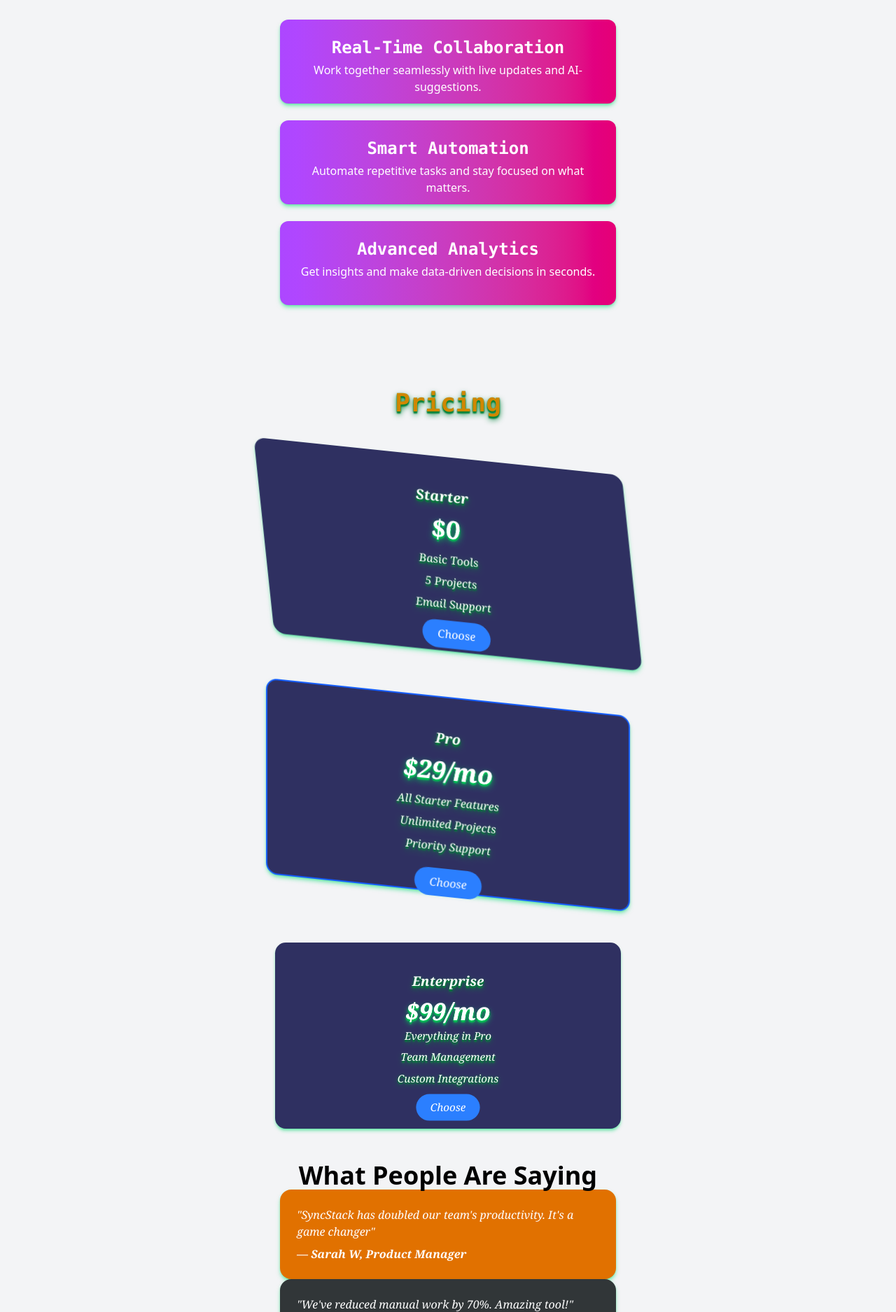
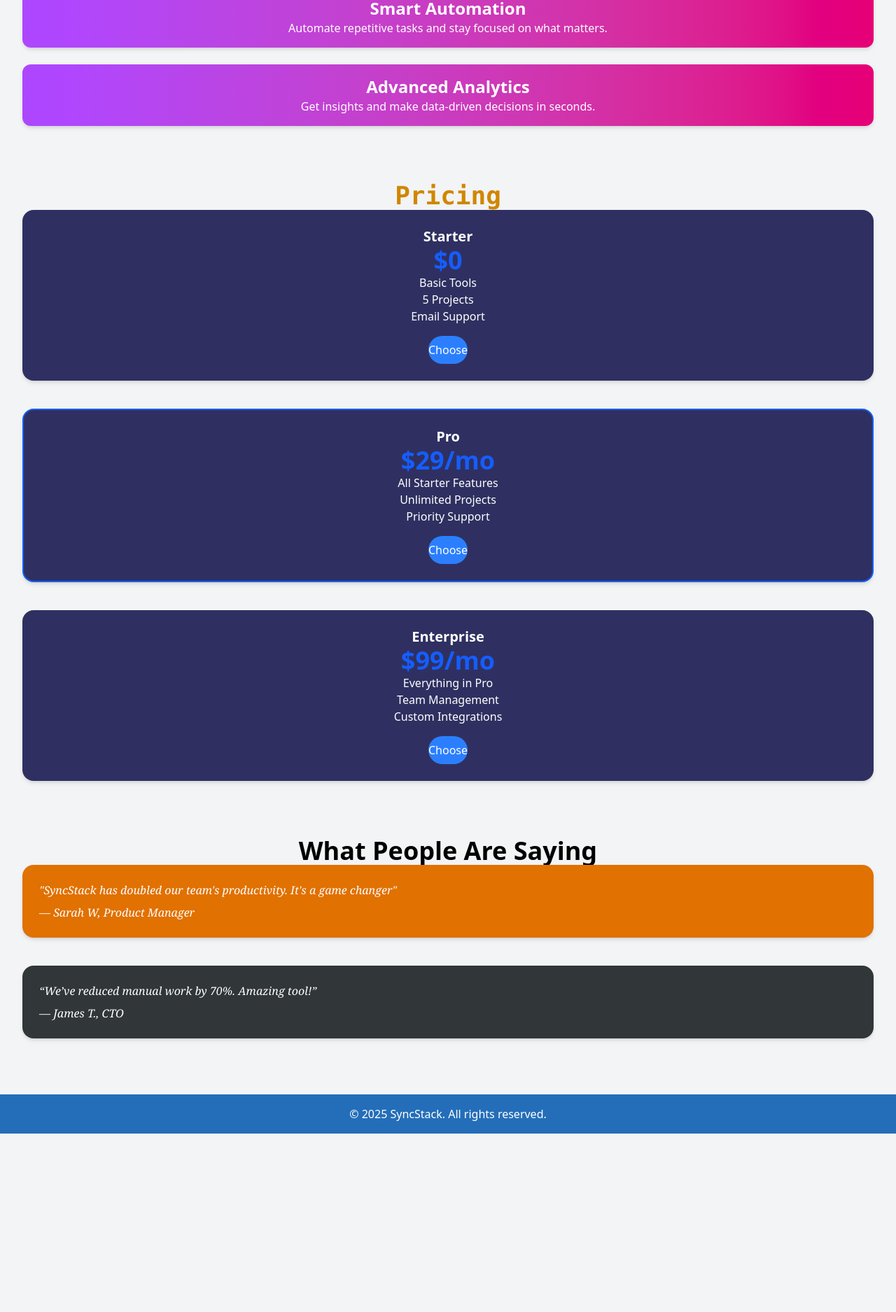
Before and after one commit to Paddy-coy/Galaxy_Landing_Page, a plain HTML site: page index.html in a window 1280 px wide. Shown: the part 540-2415 px from the top of the page at 70% size. After the commit the page ends 2160 px from the top, so only its background shows below. Drawn offline with Linux system fonts and the light colour scheme; a script that the page names is missing.

Commit message:
Fixed final bug

```diff
--- a/index.html
+++ b/index.html
@@ -5,100 +5,147 @@
   <meta name="viewport" content="width=device-width, initial-scale=1.0"/>
   <title>Galaxy Landing Page</title>
   <script src="index.js" defer></script>
-  <link rel="stylesheet" href="output.css">
+  <link rel="stylesheet" href="output.css" />
+
+  <style>
+    /* Responsive Typography and Button Widths */
+    @media (max-width: 360px) {
+      h1 {
+        font-size: 1.25rem;
+      }
+      button {
+        width: 8rem;
+      }
+    }
+
+    @media (max-width: 420px) {
+      h1 {
+        font-size: 1.5rem;
+      }
+      button {
+        width: 9rem;
+      }
+    }
+
+    @media (max-width: 640px) {
+      h1 {
+        font-size: 1.75rem;
+      }
+      button {
+        min-width: 10rem;
+      }
+    }
+  </style>
 </head>
+
 <body class="bg-gray-100 overflow-x-hidden">
 
-  <!-- The NavBar -->
+  <!-- Navbar -->
   <header class="bg-white w-full">
-    <div class="flex flex-col sm:flex-row">
-      <h2 class="text-blue-700 text-2xl font-bold tracking-wider p-2 sm:relative sm:top-4 xl:ms-16">SynStack</h2>
-      <nav class="sm:self-center">
-       <ul class="flex flex-col items-end gap-2 pr-4 pb-2 sm:flex-row sm:justify-end sm:me-10 sm:gap-4 sm:relative sm:bottom-6 lg:justify-center xl:justify-end">
-        <li><a href="" class="text-sm hover:text-blue-500 sm:text-amber-600 sm:text-xl sm:font-bold sm:text-shadow-lg sm:text-shadow-green-700/70">Features</a></li>
-        <li><a href="" class="text-sm hover:text-blue-500 sm:text-xl sm:text-amber-600 sm:font-bold sm:text-shadow-lg sm:text-shadow-green-700/70">Pricing</a></li>
-        <li><a href="" class="text-sm hover:text-blue-500 sm:text-xl sm:text-amber-600 sm:font-bold sm:text-shadow-lg sm:text-shadow-green-700/70 xl:me-20">Testimonial</a></li>
+    <div class="flex justify-between items-center p-4 xl:px-16">
+      <h2 class="text-blue-700 text-2xl font-bold tracking-wider">SynStack</h2>
+      <nav>
+        <ul class="flex gap-6 text-sm lg:justify-center xl:justify-end">
+          <li><a href="#" class="hover:text-blue-500 sm:text-amber-600 sm:text-xl sm:font-bold">Features</a></li>
+          <li><a href="#" class="hover:text-blue-500 sm:text-amber-600 sm:text-xl sm:font-bold">Pricing</a></li>
+          <li><a href="#" class="hover:text-blue-500 sm:text-amber-600 sm:text-xl sm:font-bold xl:me-20">Testimonial</a></li>
         </ul>
       </nav>
     </div>
   </header>
 
-  <main>
+  <main class="px-4 lg:px-20">
 
-    <!-- Introductory Page -->
-    <div class="text-center px-4">
-      <h1 class="text-2xl font-bold mt-14 w-full xl:text-5xl xl:mb-10">Supercharge your team with AI</h1>
-      <h3 class="mt-5 xl:text-2xl text-purple-600/50 font-serif">The ultimate productivity tool for modern teams</h3>
-      <button class="bg-blue-500 p-2 w-28 rounded-3xl text-white mx-auto mt-10 cursor-pointer sm:min-w-40 sm:p-3 hover:bg-green-600 shadow-2xl shadow-blue-600 transition delay-2000 duration-5000 ease-in-out hover:animate-bounce">Get Started</button>
-    </div>
+    <!-- Hero Section -->
+    <section class="text-center mt-14">
+      <h1 class="text-2xl xl:text-5xl font-bold mb-4">Supercharge your team with AI</h1>
+      <h3 class="text-purple-600/50 font-serif xl:text-2xl mb-8">The ultimate productivity tool for modern teams</h3>
+      <button class="bg-blue-500 text-white rounded-3xl px-6 py-2 hover:bg-green-600 shadow-md hover:animate-bounce transition duration-2000 delay-1000 ease-in-out cursor-pointer shadow-blue-400">Get Started</button>
+    </section>
 
-    <article class="px-4 pb-20 flex flex-col gap-6 items-center sm:items-stretch sm:ps-10">
-      <h2 class="pt-20 text-center text-3xl font-bold sm:text-shadow-lg sm:text-shadow-green-700 sm:text-yellow-600 sm:font-mono sm:text-4xl lg:mb-5">Features</h2>
+    <!-- Features Section -->
+    <section class="mt-20">
+      <h2 class="text-3xl font-bold text-center mb-10 sm:text-yellow-600 sm:font-mono sm:text-4xl">Features</h2>
 
-      <div class="bg-white w-full max-w-[500px] p-4 rounded-xl sm:w-120 sm:h-30 sm:mx-auto sm:bg-gradient-to-r sm:from-purple-500 sm:to-pink-600 sm:text-white sm:shadow-green-400/50 sm:shadow-md">
-        <h2 class="font-bold font-mono text-2xl pt-2 pb-1 sm:text-center">Real-Time Collaboration</h2>
+      <div class="grid gap-6 sm:grid-cols-1 px-4">
+        <div class="bg-white sm:bg-gradient-to-r sm:from-purple-500 sm:to-pink-600 text-black sm:text-white rounded-xl shadow-md p-4">
+          <h3 class="font-bold text-2xl sm:text-center">Real-Time Collaboration</h3>
           <p class="sm:text-center">Work together seamlessly with live updates and AI-suggestions.</p>
         </div>
 
-      <div class="bg-white w-full max-w-[500px] p-4 rounded-xl sm:w-120 sm:h-30 sm:mx-auto sm:bg-gradient-to-r sm:from-purple-500 sm:to-pink-600 sm:text-white sm:shadow-green-400/50 sm:shadow-md">
-        <h2 class="font-bold font-mono text-2xl pt-2 pb-1 sm:text-center">Smart Automation</h2>
+        <div class="bg-white sm:bg-gradient-to-r sm:from-purple-500 sm:to-pink-600 text-black sm:text-white rounded-xl shadow-md p-4">
+          <h3 class="font-bold text-2xl sm:text-center">Smart Automation</h3>
           <p class="sm:text-center">Automate repetitive tasks and stay focused on what matters.</p>
         </div>
 
-      <div class="bg-white w-full max-w-[500px] p-4 rounded-xl sm:w-120 sm:h-30 sm:mx-auto sm:bg-gradient-to-r sm:from-purple-500 sm:to-pink-600 sm:text-white sm:shadow-green-400/50 sm:shadow-md">
-        <h2 class="font-bold font-mono text-2xl pt-2 pb-1 sm:text-center">Advanced Analytics</h2>
+        <div class="bg-white sm:bg-gradient-to-r sm:from-purple-500 sm:to-pink-600 text-black sm:text-white rounded-xl shadow-md p-4">
+          <h3 class="font-bold text-2xl sm:text-center">Advanced Analytics</h3>
           <p class="sm:text-center">Get insights and make data-driven decisions in seconds.</p>
         </div>
-    </article>
-
-    <section class="px-4 flex flex-col gap-6 items-center sm:items-stretch">
-      <h2 class="mt-10 text-center text-3xl font-bold mb-8 sm:text-shadow-lg sm:text-shadow-green-700 sm:text-yellow-600 sm:font-mono sm:text-4xl">Pricing</h2>
-
-      <div class="bg-white w-full max-w-[500px] p-6 text-center rounded-2xl sm:w-130 sm:bg-[#2F3061] sm:text-white sm:italic sm:font-serif sm:h-70 sm:mx-auto sm:text-shadow-lg sm:text-shadow-green-700 sm:shadow-green-400/50 sm:shadow-md sm:skew-6 sm:hover:translate-x-1.5 sm:hover:bg-blue-700 sm:transition sm:duration-5000 sm:delay-2000 ease-in-out sm:mb-10">
-        <p class="font-bold text-xl pt-5 pb-3">Starter</p>
-        <p class="text-blue-600 brightness-150 font-bold text-4xl pb-2 sm:text-white">$0</p>
-        <p class="leading-8">Basic Tools</p>
-        <p class="leading-8">5 Projects</p>
-        <p class="leading-8">Email Support</p>
-        <button class="bg-blue-500 p-2 w-24 rounded-3xl text-white mx-auto mt-2 cursor-pointer">Choose</button>
-      </div>
-
-      <div class="bg-blue-200 w-full max-w-[500px] p-6 text-center rounded-2xl border-2 border-blue-600 sm:bg-[#2F3061] sm:text-white sm:italic sm:font-serif sm:h-70 sm:mx-auto sm:w-130 sm:text-shadow-lg sm:text-shadow-green-700 sm:shadow-green-400/50 sm:shadow-md sm:skew-y-6 hover:translate-y-2.5 sm:mb-10 sm:hover:bg-blue-700 sm:transition sm:duration-5000 sm:delay-2000 ease-in-out">
-        <p class="font-bold text-xl pt-5 pb-3">Pro</p>
-        <p class="text-blue-600 brightness-150 font-bold text-4xl pb-2 sm:text-white">$29/mo</p>
-        <p class="leading-8">All Starter Features</p>
-        <p class="leading-8">Unlimited Projects</p>
-        <p class="leading-8">Priority Support</p>
-        <button class="bg-blue-500 p-2 w-24 rounded-3xl text-white mx-auto mt-4 mb-4 cursor-pointer">Choose</button>
-      </div>
-
-      <div class="bg-white w-full max-w-[500px] p-6 text-center rounded-2xl sm:bg-[#2F3061] sm:text-white sm:italic sm:font-serif sm:h-70 sm:mx-auto sm:w-130 sm:text-shadow-lg sm:text-shadow-green-700 sm:shadow-green-400/50 sm:shadow-md sm:scale-95 sm:hover:bg-blue-700 sm:transition sm:duration-5000 sm:delay-2000 ease-in-out hover:-translate-y-2.5">
-        <p class="font-bold text-xl pt-5 pb-3">Enterprise</p>
-        <p class="text-blue-600 brightness-150 font-bold text-4xl sm:text-white">$99/mo</p>
-        <p class="leading-8">Everything in Pro</p>
-        <p class="leading-8">Team Management</p>
-        <p class="leading-8">Custom Integrations</p>
-        <button class="bg-blue-500 p-2 w-24 rounded-3xl text-white mx-auto mt-2 cursor-pointer">Choose</button>
       </div>
     </section>
 
-    <div class="px-4">
-      <h2 class="mt-10 text-4xl font-bold text-center">What People Are Saying</h2>
-      <div class="mt-8 bg-white w-full max-w-[500px] p-6 mx-auto rounded-2xl sm:bg-amber-600 sm:text-white sm:w-120 sm:italic sm:font-serif sm:shadow-green-400/50 sm:shadow-md">
+    <!-- Pricing Section -->
+    <section class="mt-20">
+      <h2 class="text-3xl font-bold text-center mb-10 sm:text-yellow-600 sm:font-mono sm:text-4xl">Pricing</h2>
+
+      <div class="grid gap-10 sm:grid-cols-1 px-4">
+
+        <div class="bg-white sm:bg-[#2F3061] text-center rounded-2xl p-6 sm:text-white sm:shadow-md hover:bg-blue-700 transition duration-4000 delay-2000 ">
+          <p class="font-bold text-xl">Starter</p>
+          <p class="text-blue-600 font-bold text-4xl">$0</p>
+          <p>Basic Tools</p>
+          <p>5 Projects</p>
+          <p>Email Support</p>
+          <button class="bg-blue-500 text-white mt-4 px-5 py-2 rounded-3xl">Choose</button>
+        </div>
+
+        <div class="bg-blue-200 sm:bg-[#2F3061] text-center rounded-2xl p-6 border-2 border-blue-600 sm:text-white sm:shadow-md hover:bg-blue-700 transition duration-500 duration-4000 delay-2000 ">
+          <p class="font-bold text-xl ">Pro</p>
+          <p class="text-blue-600 font-bold text-4xl">$29/mo</p>
+          <p>All Starter Features</p>
+          <p>Unlimited Projects</p>
+          <p>Priority Support</p>
+          <button class="bg-blue-500 text-white mt-4 px-5 py-2 rounded-3xl">Choose</button>
+        </div>
+
+        <div class="bg-white sm:bg-[#2F3061] text-center rounded-2xl p-6 sm:text-white sm:shadow-md hover:bg-blue-700 transition duration-4000 delay-2000 ">
+          <p class="font-bold text-xl">Enterprise</p>
+          <p class="text-blue-600 font-bold text-4xl">$99/mo</p>
+          <p>Everything in Pro</p>
+          <p>Team Management</p>
+          <p>Custom Integrations</p>
+          <button class="bg-blue-500 text-white mt-4 px-5 py-2 rounded-3xl">Choose</button>
+        </div>
+
+      </div>
+    </section>
+
+    <!-- Testimonials -->
+    <section class="mt-20">
+      <h2 class="text-4xl font-bold text-center mb-10">What People Are Saying</h2>
+
+      <div class="grid gap-10 px-4 sm:grid-cols-1">
+        <div class="bg-white sm:bg-amber-600 rounded-2xl p-6 sm:text-white sm:italic sm:font-serif sm:shadow-md">
           <p>"SyncStack has doubled our team's productivity. It's a game changer"</p>
-        <p class="font-semibold mt-2">— Sarah W, Product Manager</p>
+          <p class="mt-2">— Sarah W, Product Manager</p>
         </div>
-      <div class="mt-6 bg-white w-full max-w-[500px] p-6 mx-auto rounded-2xl sm:w-120 sm:bg-[#313638] sm:text-white sm:italic sm:font-serif sm:shadow-green-400/50 sm:shadow-md">
-        <p>"We've reduced manual work by 70%. Amazing tool!"</p>
-        <p class="font-semibold mt-2">— James T., CTO</p>
+
+        <div class="bg-white sm:bg-[#313638] rounded-2xl p-6 sm:text-white sm:italic sm:font-serif sm:shadow-md">
+          <p>“We’ve reduced manual work by 70%. Amazing tool!”</p>
+          <p class="mt-2">— James T., CTO</p>
         </div>
       </div>
+    </section>
+
   </main>
 
+  <!-- Footer -->
   <footer class="mt-20">
     <div class="bg-[#246EB9] w-full text-white text-center py-4">
       &copy; 2025 SyncStack. All rights reserved.
     </div>
   </footer>
+
 </body>
 </html>
```
Lines whose indentation alone changed are shown as unchanged.
